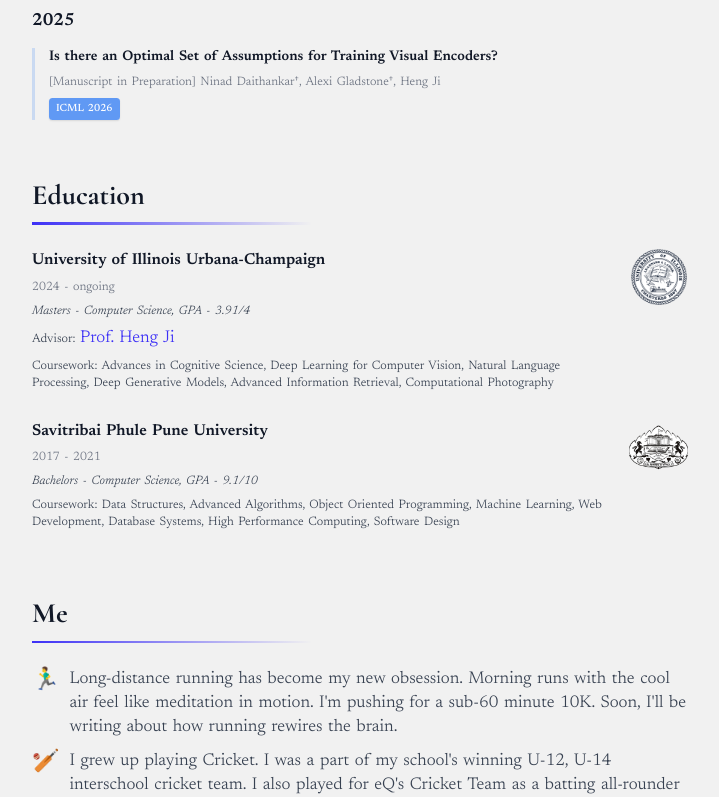
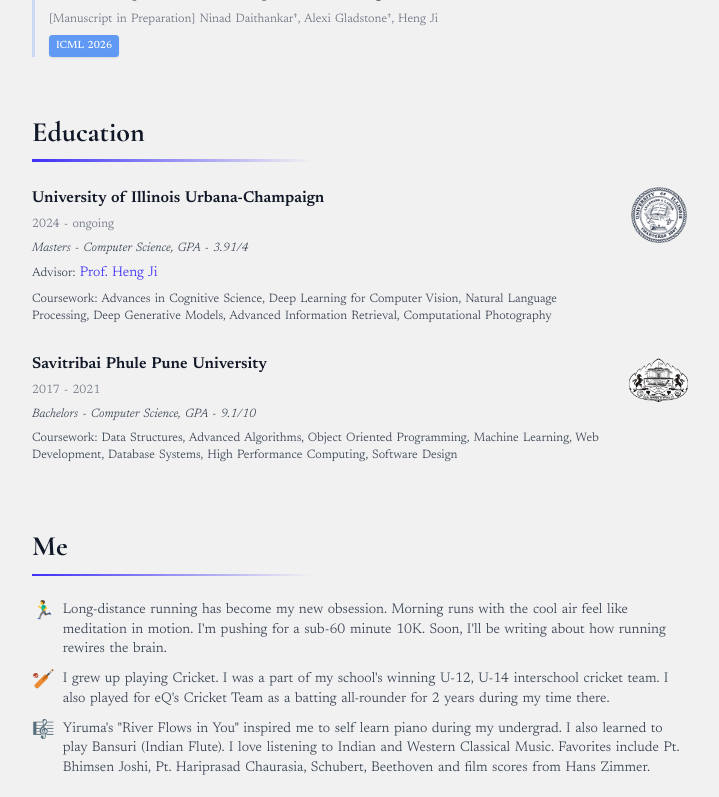
Before and after one commit to ninaddaithankar/ninaddaithankar.github.io, a React (Vite) app: page / in a window 1280 px wide. Shown: the part 1305-2102 px from the top of the page, without its empty margins (279-998 px from the left). Built offline with nearby package versions, Linux system fonts and the light colour scheme.

Commit message:
made some style and font changes

```diff
--- a/src/App.css
+++ b/src/App.css
@@ -6,7 +6,7 @@
   margin: 0;
   padding: 0;
   box-sizing: border-box;
-  font-size: 17px;
+  font-size: 14px;
 }
 
 body {
```
